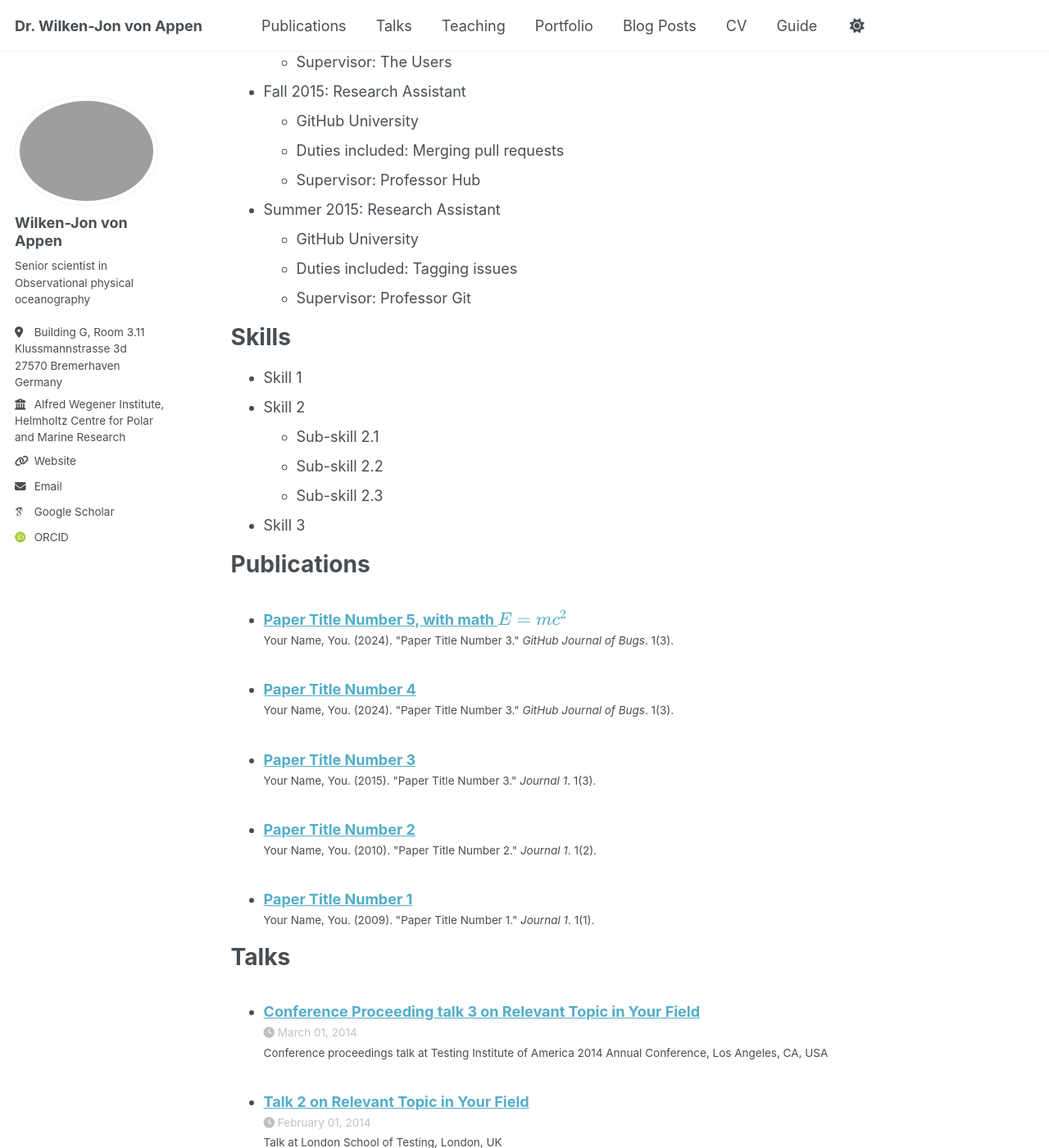
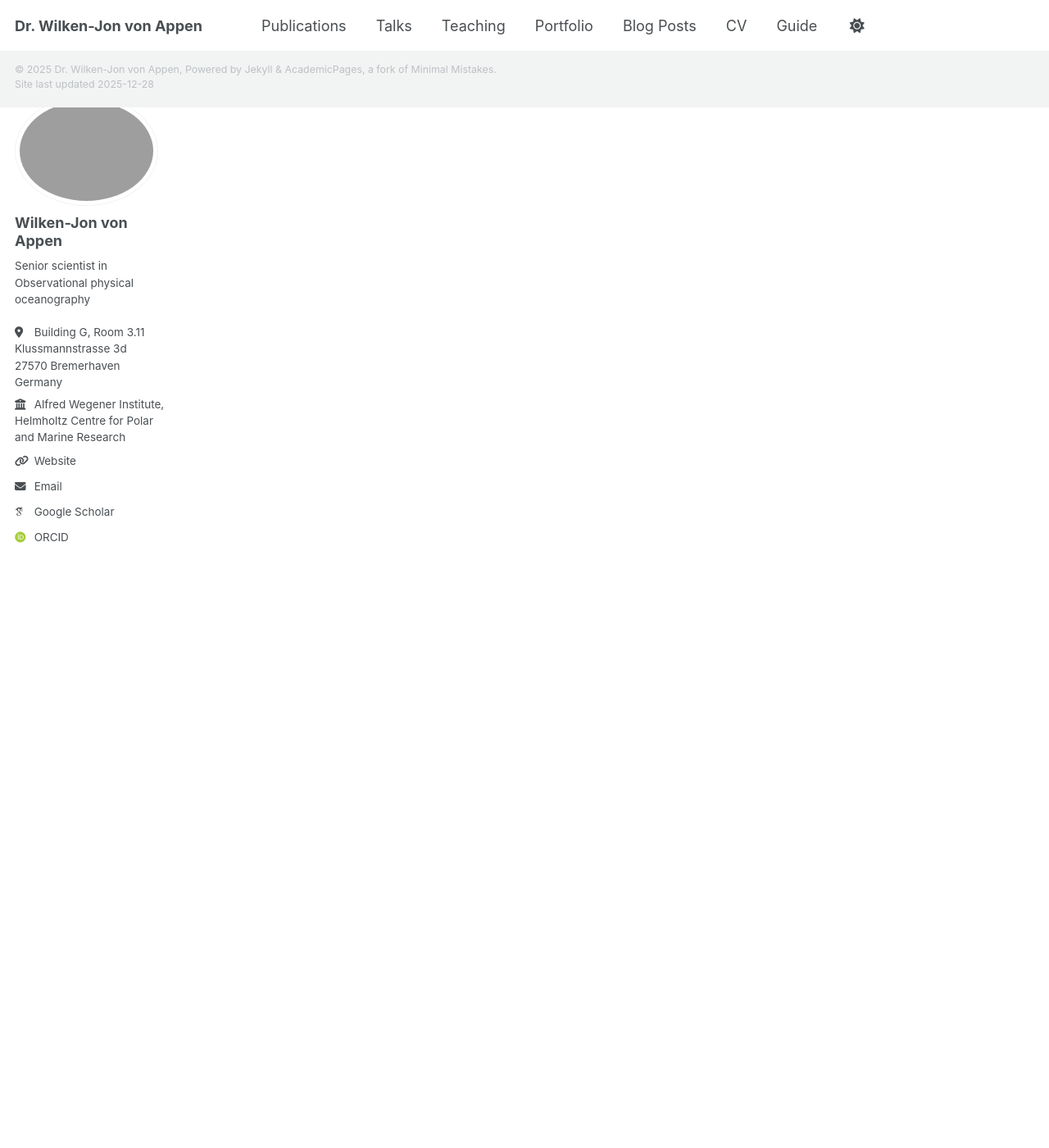
Before and after one commit to wjvappen/wjvappen, a Jekyll site: the page built from _pages/cv.md, in a window 1280 px wide and 1400 px high, scrolled down 9449 px. Shown: the whole window at 82% size. Built offline with Jekyll 4.4.1, drawn with Linux system fonts in a browser that asks for light colours; some web fonts are replaced; a script bundle is joined from its source files by our own code; library files that are not in the unit come from our copies; some of the changed text lies outside the part shown.

Commit message:
Update cv.md
Remove all text that belongs to the template.

```diff
--- a/_pages/cv.md
+++ b/_pages/cv.md
@@ -483,57 +483,3 @@
 2006:
 : RV _Knorr_, cruise KN183 — 12 days from and to Woods Hole, MA, USA
 SW06: Shallow Water Experiment of the US Navy on internal waves off New Jersey
-
-
-
-
-
-
-
-Work experience
-======
-* Spring 2024: Academic Pages Collaborator
-  * GitHub University
-  * Duties includes: Updates and improvements to template
-  * Supervisor: The Users
-
-* Fall 2015: Research Assistant
-  * GitHub University
-  * Duties included: Merging pull requests
-  * Supervisor: Professor Hub
-
-* Summer 2015: Research Assistant
-  * GitHub University
-  * Duties included: Tagging issues
-  * Supervisor: Professor Git
-
-Skills
-======
-* Skill 1
-* Skill 2
-  * Sub-skill 2.1
-  * Sub-skill 2.2
-  * Sub-skill 2.3
-* Skill 3
-
-Publications
-======
-  <ul>{% for post in site.publications reversed %}
-    {% include archive-single-cv.html %}
-  {% endfor %}</ul>
-
-Talks
-======
-  <ul>{% for post in site.talks reversed %}
-    {% include archive-single-talk-cv.html  %}
-  {% endfor %}</ul>
-
-Teaching
-======
-  <ul>{% for post in site.teaching reversed %}
-    {% include archive-single-cv.html %}
-  {% endfor %}</ul>
-
-Service and leadership
-======
-* Currently signed in to 43 different slack teams
```
